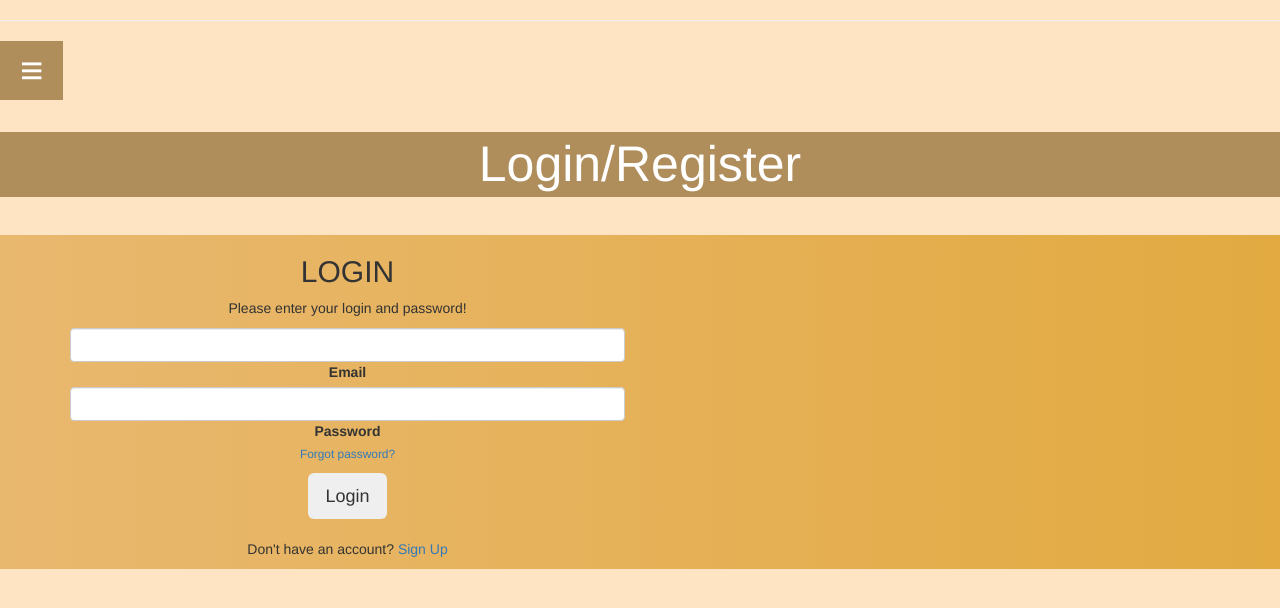
After one commit to iSyed0/reza.car_catalogue, a PHP site: page /Login.html in a window 1280 px wide. The commit adds this page. Shown: the top 608 px of the page. Run offline with PHP 8.4, Linux system fonts and the light colour scheme; some libraries are stand-ins or nearby versions.

Commit message:
added login page from bootstrap

```diff
--- a/Bookmarks.html
+++ b/Bookmarks.html
@@ -58,7 +58,7 @@ window.onclick = function(event) {
         <div id="myDropdown" class="dropdown-content">
           <a href="index.html">HOMEPAGE</a>
           <a href="Bookmarks.html"class="active">Bookmarks</a>
-
+          <a href="Login.html">Login/Register</a>
         </div>
       </div>
       <br>
--- a/Germany.html
+++ b/Germany.html
@@ -25,7 +25,7 @@
             <div id="myDropdown" class="dropdown-content">
               <a href="index.html">HOMEPAGE</a>
               <a href="Bookmarks.html">Bookmarks</a>
-
+              <a href="Login.html">Login/Register</a>
             </div>
           </div>
           <br><br>
--- a/Italy.html
+++ b/Italy.html
@@ -27,7 +27,7 @@
             <div id="myDropdown" class="dropdown-content">
               <a href="index.html">HOMEPAGE</a>
               <a href="Bookmarks.html">Bookmarks</a>
-
+              <a href="Login.html">Login/Register</a>
 
             </div>
           </div>
--- a/Japan.html
+++ b/Japan.html
@@ -26,7 +26,7 @@
             <div id="myDropdown" class="dropdown-content">
               <a href="index.html">HOMEPAGE</a>
               <a href="Bookmarks.html">Bookmarks</a>
-
+              <a href="Login.html">Login/Register</a>
             </div>
           </div>
           <br><br>
--- /dev/null
+++ b/Login.html
@@ -0,0 +1,119 @@
+<!DOCTYPE html>
+<html lang="en">
+<head>
+  <!--bootstrap-->
+  <link rel="stylesheet" href="https://maxcdn.bootstrapcdn.com/bootstrap/3.4.1/css/bootstrap.min.css">
+  <script src="https://maxcdn.bootstrapcdn.com/bootstrap/3.4.1/js/bootstrap.min.js"></script>
+  <link rel="stylesheet" href="https://cdnjs.cloudflare.com/ajax/libs/font-awesome/4.7.0/css/font-awesome.min.css">
+  <script src="jquery-3.6.1.min.js"></script>
+  <!--external stylesheet-->
+  <link rel="stylesheet" type="text/css" href="css.css" />
+
+ <meta charset="UTF-8">
+
+ <!--mobile compatibility-->
+    <meta name="viewport" content="width=device-width, initial-scale=1.0">
+
+    <title>Car Catalogue</title>
+
+<style>
+  .active, .collapsible:hover {
+    background-color: rgb(175, 142, 92);
+  }
+
+</style>
+
+<script>
+/* When the user clicks on the button,
+toggle between hiding and showing the dropdown content */
+function myFunction() {
+  document.getElementById("myDropdown").classList.toggle("show");
+}
+// Close the dropdown menu if the user clicks outside of it
+window.onclick = function(event) {
+  if (!event.target.matches('.dropbtn')) {
+    var dropdowns = document.getElementsByClassName("dropdown-content");
+    var i;
+    for (i = 0; i < dropdowns.length; i++) {
+      var openDropdown = dropdowns[i];
+      if (openDropdown.classList.contains('show')) {
+        openDropdown.classList.remove('show');
+      }
+    }
+  }
+}
+</script>
+
+</head>
+
+  <!--viewport background color-->
+  <body style ="background-color: bisque;">
+
+
+      <hr>
+
+      <!--nav bar-->
+      <div class="dropdown">
+        <button onclick="myFunction()" class="dropbtn">≡</button>
+        <div id="myDropdown" class="dropdown-content">
+          <a href="index.html">HOMEPAGE</a>
+          <a href="Bookmarks.html">Bookmarks</a>
+          <a href="Login.html"class="active">Login/Register</a>
+        </div>
+      </div>
+      <br>
+      <h1 style="font-size:50px;text-align:center;position: relative;bottom: -12px;"class="collapsible">Login/Register </h1>
+      <br><br>
+
+
+      <!------bootstrap------>
+      <section class="vh-100 gradient-custom">
+        <div class="container py-5 h-100">
+          <div class="row d-flex justify-content-center align-items-center h-100">
+            <div class="col-12 col-md-8 col-lg-6 col-xl-5">
+              <div class="card bg-dark text-white" style="border-radius: 1rem;">
+                <div class="card-body p-5 text-center">
+
+                  <div class="mb-md-5 mt-md-4 pb-5">
+
+                    <h2 class="fw-bold mb-2 text-uppercase">Login</h2>
+                    <p class="text-white-50 mb-5">Please enter your login and password!</p>
+
+                    <div class="form-outline form-white mb-4">
+                      <input type="email" id="typeEmailX" class="form-control form-control-lg" />
+                      <label class="form-label" for="typeEmailX">Email</label>
+                    </div>
+
+                    <div class="form-outline form-white mb-4">
+                      <input type="password" id="typePasswordX" class="form-control form-control-lg" />
+                      <label class="form-label" for="typePasswordX">Password</label>
+                    </div>
+
+                    <p class="small mb-5 pb-lg-2"><a class="text-white-50" href="#!">Forgot password?</a></p>
+
+                    <button class="btn btn-outline-light btn-lg px-5" type="submit">Login</button>
+
+                    <div class="d-flex justify-content-center text-center mt-4 pt-1">
+                      <a href="#!" class="text-white"><i class="fab fa-facebook-f fa-lg"></i></a>
+                      <a href="#!" class="text-white"><i class="fab fa-twitter fa-lg mx-4 px-2"></i></a>
+                      <a href="#!" class="text-white"><i class="fab fa-google fa-lg"></i></a>
+                    </div>
+
+                  </div>
+
+                  <div>
+                    <p class="mb-0">Don't have an account? <a href="#!" class="text-white-50 fw-bold">Sign Up</a>
+                    </p>
+                  </div>
+
+                </div>
+              </div>
+            </div>
+          </div>
+        </div>
+      </section>
+<br><br>
+
+</body>
+
+  </html>
--- a/USA.html
+++ b/USA.html
@@ -30,7 +30,7 @@
             <div id="myDropdown" class="dropdown-content">
               <a href="index.html">HOMEPAGE</a>
               <a href="Bookmarks.html">Bookmarks</a>
-
+              <a href="Login.html">Login/Register</a>
             </div>
           </div>
 <br><br>
--- a/css.css
+++ b/css.css
@@ -209,3 +209,16 @@
 .button{
   background-color: rgb(214, 169, 101);
 }
+
+
+/*LOGIN/REGISTER*/
+.gradient-custom {
+  /* fallback for old browsers */
+  background: #af9d33;
+
+  /* Chrome 10-25, Safari 5.1-6 */
+  background: -webkit-linear-gradient(to right, rgb(233, 184, 111), rgb(226, 170, 65));
+
+  /* W3C, IE 10+/ Edge, Firefox 16+, Chrome 26+, Opera 12+, Safari 7+ */
+  background: linear-gradient(to right, rgb(233, 184, 111), rgb(226, 170, 65))
+  }
--- a/index.html
+++ b/index.html
@@ -111,7 +111,7 @@ window.onclick = function(event) {
         <div id="myDropdown" class="dropdown-content">
           <a href="index.html"class="active">HOMEPAGE</a>
           <a href="Bookmarks.html">Bookmarks</a>
-
+          <a href="Login.html">Login/Register</a>
         </div>
       </div>
 
```
Also changed, not shown: Goal.html (deleted, +0 -127 lines).
